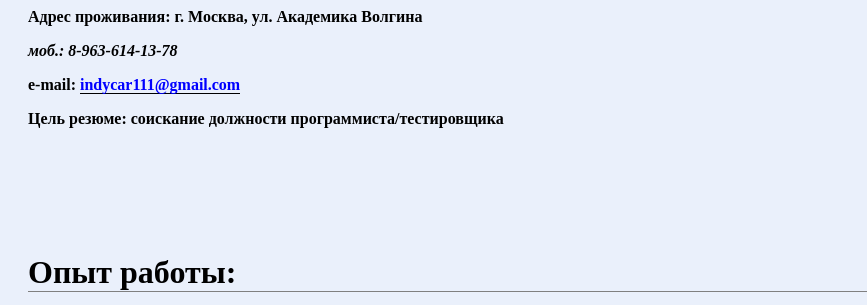
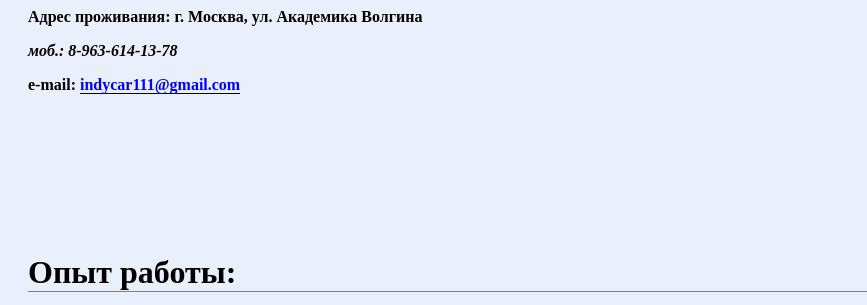
Before and after one commit to Indy660/rezume, a plain HTML site: page index.html in a window 1280 px wide. Shown: the part 216-521 px from the top of the page, 0-867 px from the left. Drawn offline with Linux system fonts and the light colour scheme.

Commit message:
Update index.html

```diff
--- a/index.html
+++ b/index.html
@@ -22,7 +22,7 @@
         <p>Адрес проживания: г. Москва, ул. Академика Волгина
         <p><em>моб.: 8-963-614-13-78  </em>
         <p> e-mail: <a>indycar111@gmail.com </a>
-        <p>Цель резюме: соискание должности программиста/тестировщика</h4>
+
     <h2>Опыт работы:</h2>
     <ul>
         <li>Октябрь 2017 г. - март 2019 г.</li>
```
